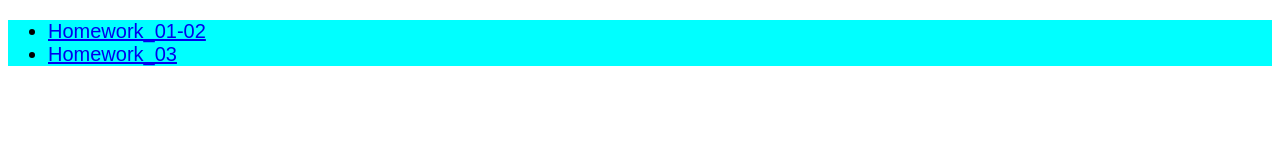
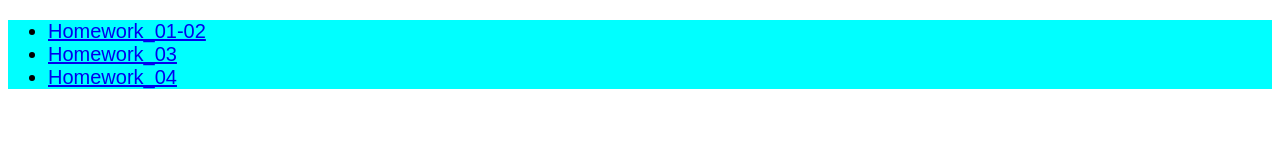
Before and after one commit to Ks0daR/goit-fe-course, a plain HTML site: page index.html in a window 1280 px wide. Drawn offline with Linux system fonts and the light colour scheme.

Commit message:
new title

```diff
--- a/index.html
+++ b/index.html
@@ -13,6 +13,7 @@
         <ul>
           <li><a href="./html-css/module-01/index.html">Homework_01-02</a></li>
           <li><a href="./html-css/module-03/index.html">Homework_03</a></li>
+          <li><a href="./html-css/module-04/index.html">Homework_04</a></li>
         </ul>
       </nav>
     </div>
```
